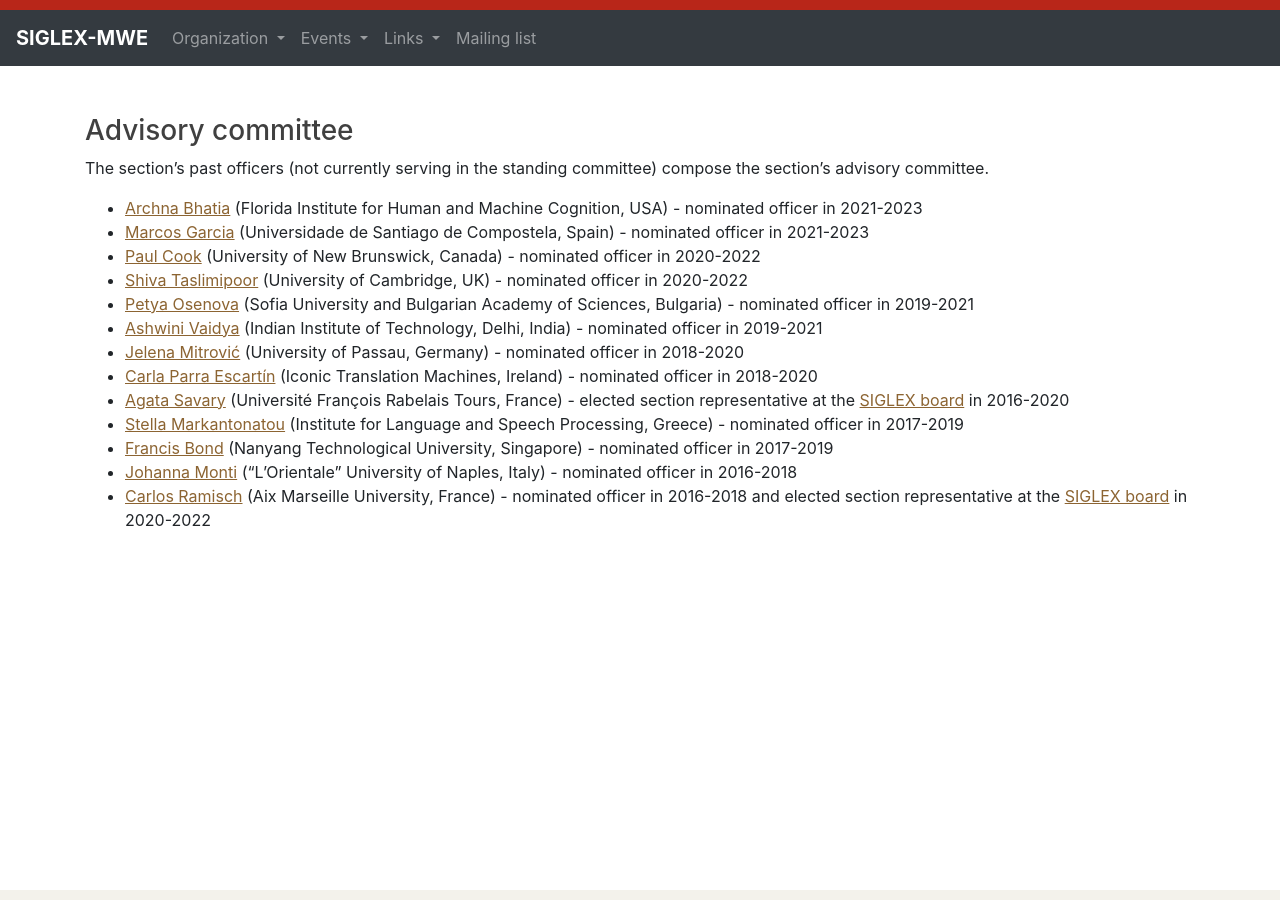
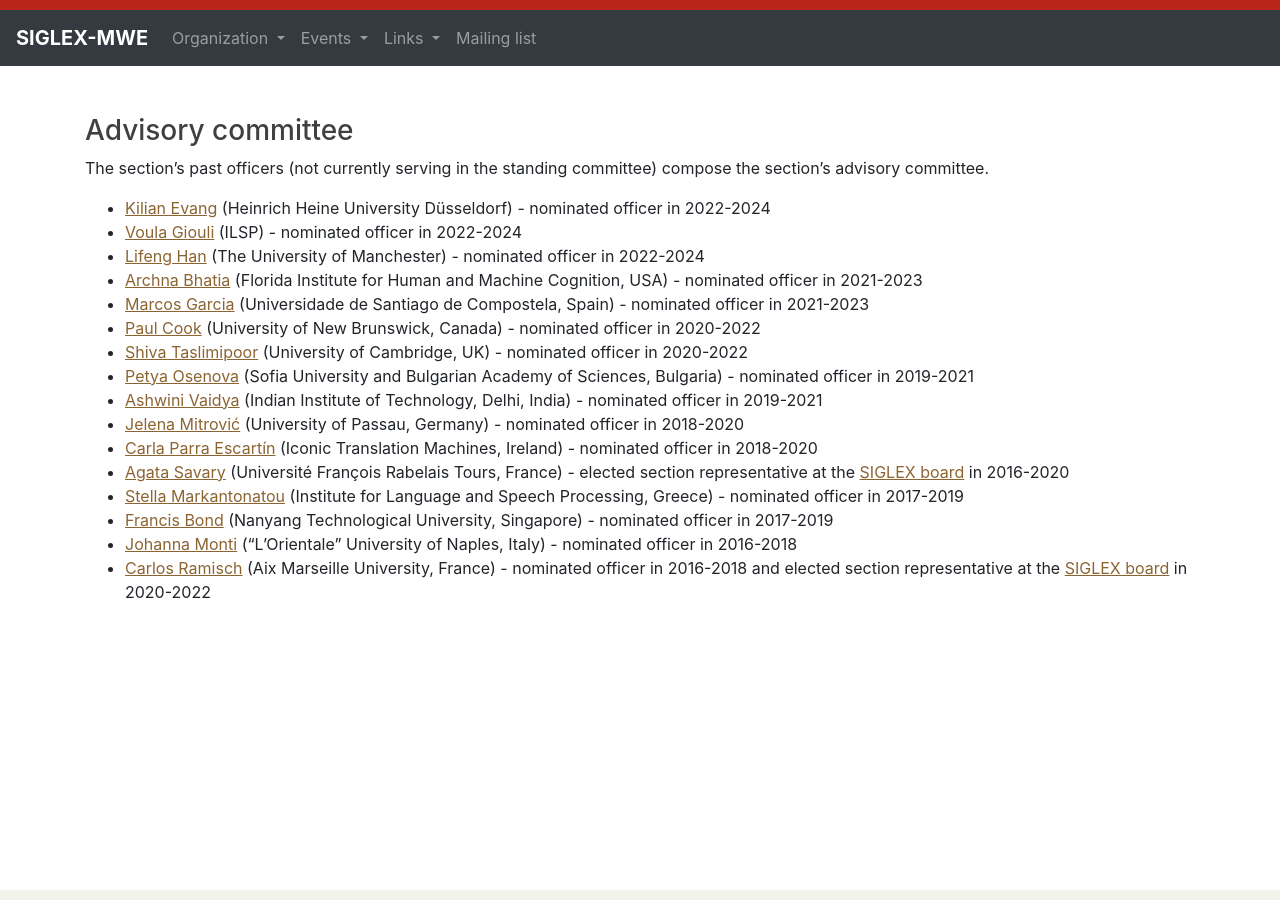
Before and after one commit to multiword/multiword.github.io, a Jekyll site: the page built from organization/advisorycommittee.md, in a window 1280 px wide. Built offline with Jekyll 4.4.1, drawn with Linux system fonts in a browser that asks for light colours.

Commit message:
Update advisorycommittee.md

```diff
--- a/organization/advisorycommittee.md
+++ b/organization/advisorycommittee.md
@@ -7,6 +7,9 @@ layout: default
 
 The section's past officers (not currently serving in the standing committee) compose the section's advisory committee.
 
+- [Kilian Evang](https://kilian.evang.name/) (Heinrich Heine University Düsseldorf) - nominated officer in 2022-2024
+- [Voula Giouli](https://www.ilsp.gr/en/members/giouli-voula-2/) (ILSP) - nominated officer in 2022-2024
+- [Lifeng Han](https://www.research.manchester.ac.uk/portal/lifeng.han.html) (The University of Manchester) - nominated officer in 2022-2024
 - [Archna Bhatia](https://www.ihmc.us/groups/abhatia/) (Florida Institute for Human and Machine Cognition, USA) - nominated officer in 2021-2023
 - [Marcos Garcia](https://citius.gal/team/marcos-garcia-gonzalez) (Universidade de Santiago de Compostela, Spain) - nominated officer in 2021-2023
 - [Paul Cook](http://cs.unb.ca/~ccook1/) (University of New Brunswick, Canada) - nominated officer in 2020-2022
```
